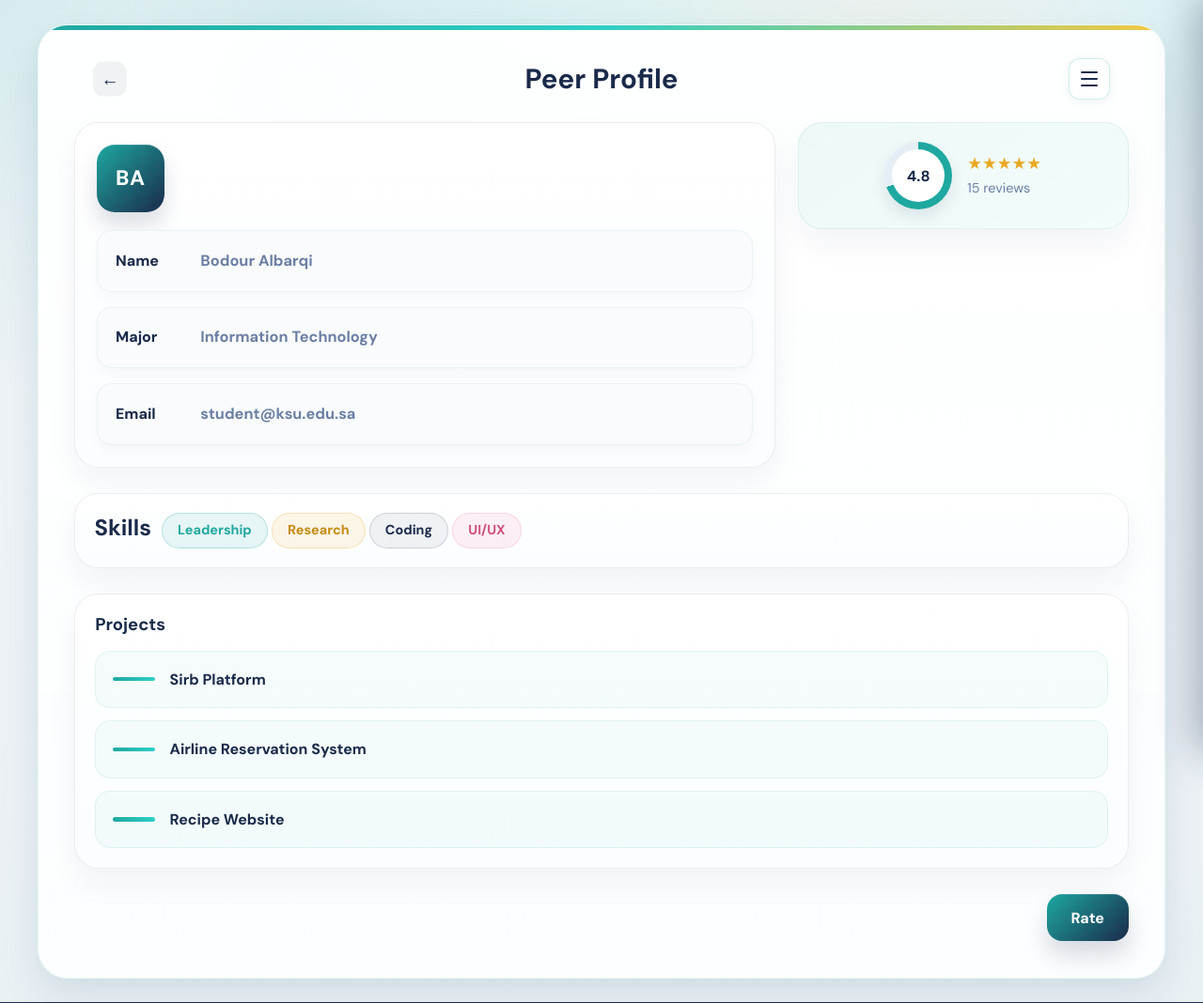
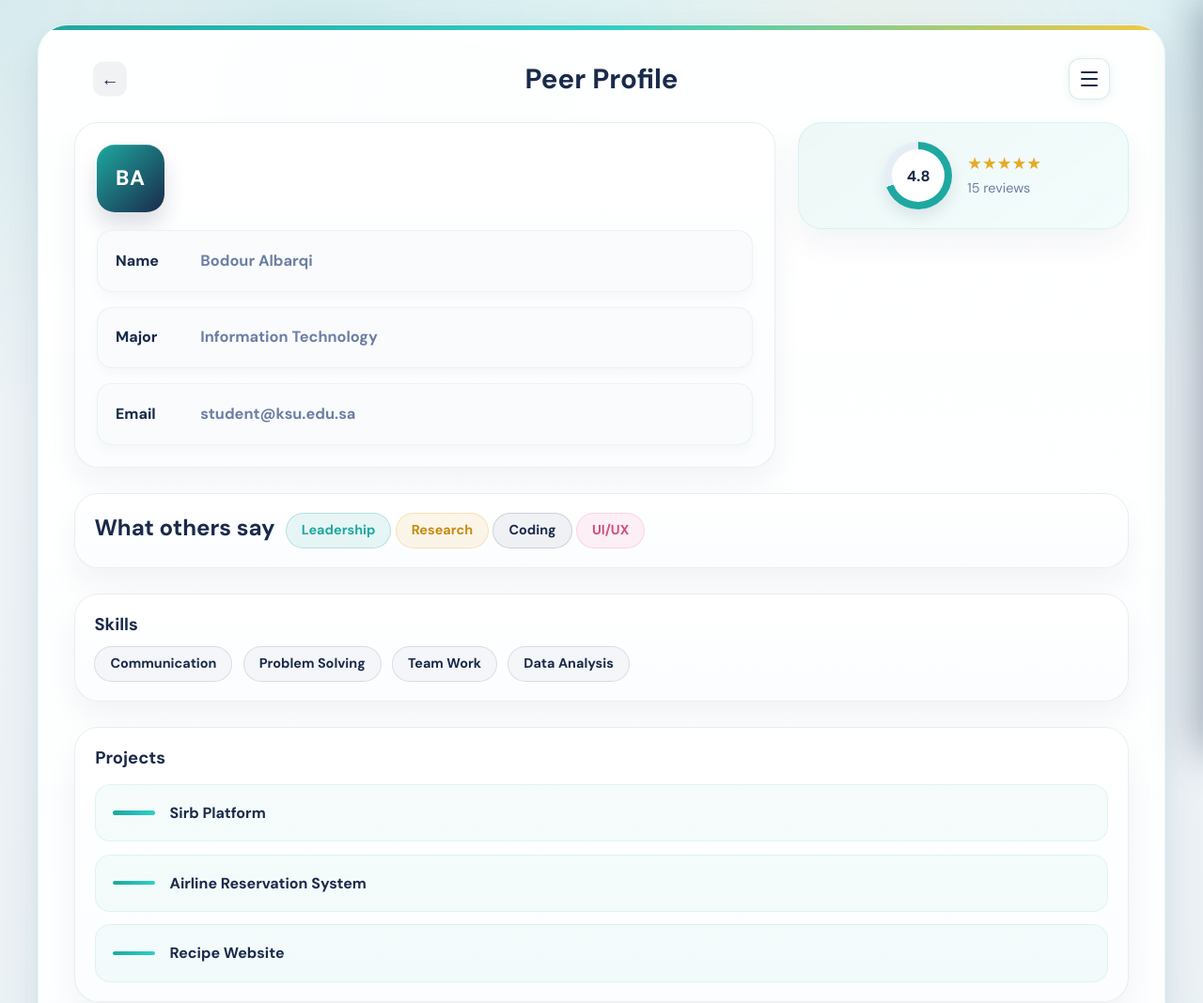
Before and after one commit to Hawra-10/Sirb, a PHP site: page /PeerProfile.html in a window 1280 px wide. Shown: the top 1068 px of the page at 94% size. Run offline with PHP 8.4, Linux system fonts and the light colour scheme.

Commit message:
changes in peerprofile

```diff
--- a/PeerProfile.html
+++ b/PeerProfile.html
@@ -31,9 +31,7 @@
         </a>
     </div>
 
-    <!-- =========================
-         RATE MODAL
-    ========================= -->
+    <!-- RATE MODAL -->
     <div id="bd-rate-modal-overlay"></div>
 
     <div id="bd-rate-modal">
@@ -41,7 +39,6 @@
 
             <h2 id="bd-rate-modal-title">Rate Peer</h2>
 
-            <!-- Star rating -->
             <div id="bd-rate-stars-row">
                 <button type="button" class="bd-rate-star" data-value="1">★</button>
                 <button type="button" class="bd-rate-star" data-value="2">★</button>
@@ -50,19 +47,17 @@
                 <button type="button" class="bd-rate-star" data-value="5">★</button>
             </div>
 
-            <!-- Tags / categories -->
             <div id="bd-rate-tags-title">Choose tags:</div>
 
             <div id="bd-rate-tags-list">
-                <button type="button" class="bd-rate-tag-option" data-tag="Leadership">Leadership</button>
-                <button type="button" class="bd-rate-tag-option" data-tag="Research">Research</button>
-                <button type="button" class="bd-rate-tag-option" data-tag="Coding">Coding</button>
-                <button type="button" class="bd-rate-tag-option" data-tag="UI/UX">UI/UX</button>
-                <button type="button" class="bd-rate-tag-option" data-tag="Teamwork">Teamwork</button>
-                <button type="button" class="bd-rate-tag-option" data-tag="Communication">Communication</button>
+                <button type="button" class="bd-rate-tag-option">Leadership</button>
+                <button type="button" class="bd-rate-tag-option">Research</button>
+                <button type="button" class="bd-rate-tag-option">Coding</button>
+                <button type="button" class="bd-rate-tag-option">UI/UX</button>
+                <button type="button" class="bd-rate-tag-option">Teamwork</button>
+                <button type="button" class="bd-rate-tag-option">Communication</button>
             </div>
 
-            <!-- Buttons -->
             <div id="bd-rate-actions">
                 <button type="button" id="bd-rate-cancel-button">Cancel</button>
                 <button type="button" id="bd-rate-submit-button">Submit</button>
@@ -86,8 +81,7 @@
                     <a id="bd-peer-back-button" href="HomePage.html">←</a>
                     <h1 id="bd-peer-profile-title">Peer Profile</h1>
 
-                    <!-- HAMBURGER -->
-                    <button class="hamburger" id="bd-peer-hamburger" onclick="toggleDrawer()" aria-label="Menu">
+                    <button class="hamburger" id="bd-peer-hamburger" onclick="toggleDrawer()">
                         <span></span><span></span><span></span>
                     </button>
                 </header>
@@ -97,27 +91,25 @@
 
                     <section id="bd-peer-profile-left-side">
 
-                        <!-- AVATAR -->
                         <div id="bd-peer-avatar"></div>
 
                         <div class="bd-peer-info-row">
                             <span class="bd-peer-info-label">Name</span>
-                            <span class="bd-peer-info-value" id="bd-peer-name">Bodour Albarqi</span>
+                            <span class="bd-peer-info-value"  id="bd-peer-name">Bodour Albarqi</span>
                         </div>
 
                         <div class="bd-peer-info-row">
                             <span class="bd-peer-info-label">Major</span>
-                            <span class="bd-peer-info-value" id="bd-peer-major">Information Technology</span>
+                            <span class="bd-peer-info-value">Information Technology</span>
                         </div>
 
                         <div class="bd-peer-info-row">
                             <span class="bd-peer-info-label">Email</span>
-                            <span class="bd-peer-info-value" id="bd-peer-email">student@ksu.edu.sa</span>
+                            <span class="bd-peer-info-value">student@ksu.edu.sa</span>
                         </div>
 
                     </section>
 
-                    <!-- RATING -->
                     <section id="bd-peer-profile-right-side">
 
                         <div id="bd-peer-rating-section">
@@ -137,16 +129,30 @@
 
                 </section>
 
-                <!-- SKILLS -->
+                <!-- WHAT OTHERS SAY -->
                 <section id="bd-peer-skills-section">
 
-                    <h2 id="bd-peer-skills-title">Skills</h2>
+                    <h2 id="bd-peer-skills-title">What others say</h2>
 
                     <div id="bd-peer-skills-list">
                         <span class="bd-peer-skill-tag bd-peer-skill-tag-teal">Leadership</span>
                         <span class="bd-peer-skill-tag bd-peer-skill-tag-gold">Research</span>
                         <span class="bd-peer-skill-tag bd-peer-skill-tag-navy">Coding</span>
                         <span class="bd-peer-skill-tag bd-peer-skill-tag-pink">UI/UX</span>
+                    </div>
+
+                </section>
+
+                <!-- SKILLS -->
+                <section id="bd-peer-skills-section-2">
+
+                    <h2 id="bd-peer-skills-title-2">Skills</h2>
+
+                    <div id="bd-peer-skills-list-2">
+                        <span class="bd-peer-skill-tag bd-peer-skill-tag-teal">Communication</span>
+                        <span class="bd-peer-skill-tag bd-peer-skill-tag-gold">Problem Solving</span>
+                        <span class="bd-peer-skill-tag bd-peer-skill-tag-navy">Team Work</span>
+                        <span class="bd-peer-skill-tag bd-peer-skill-tag-pink">Data Analysis</span>
                     </div>
 
                 </section>
@@ -188,7 +194,6 @@
 
     </main>
 
-    <!-- FOOTER -->
     <footer>
         © 2025 <span>Sirb</span>. All rights reserved.
     </footer>
--- a/style.css
+++ b/style.css
@@ -1493,6 +1493,44 @@ footer span {
   }
 }
 
+/* =========================
+   SKILLS SECTION 2
+========================= */
+#bd-peer-skills-section-2 {
+  display: flex;
+  flex-wrap: wrap;
+  gap: 0.7rem;
+  padding: 1.25rem;
+  border-radius: 1.6rem;
+  background: linear-gradient(180deg, #ffffff, #fbfdff);
+  border: 0.08rem solid rgba(26, 42, 74, 0.08);
+  box-shadow:
+    0 1rem 2rem rgba(26, 42, 74, 0.05),
+    inset 0 0.04rem 0 rgba(255, 255, 255, 0.95);
+  min-width: 0;
+}
+
+#bd-peer-skills-title-2 {
+  width: 100%;
+  margin: 0;
+  font-size: 1.15rem;
+  font-weight: 700;
+  color: var(--navy);
+}
+
+#bd-peer-skills-list-2 {
+  display: flex;
+  flex-wrap: wrap;
+  gap: 0.7rem;
+}
+
+/* خانات السكيلز بدون ألوان */
+#bd-peer-skills-list-2 .bd-peer-skill-tag {
+  background: #f4f6f9;
+  border: 0.08rem solid rgba(26, 42, 74, 0.12);
+  color: var(--navy);
+}
+
 
 
 
```
